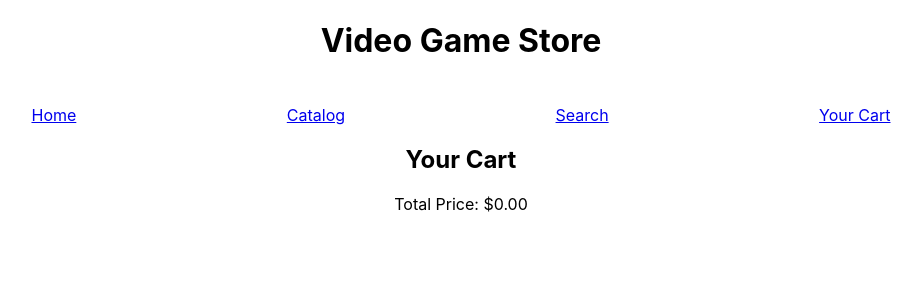
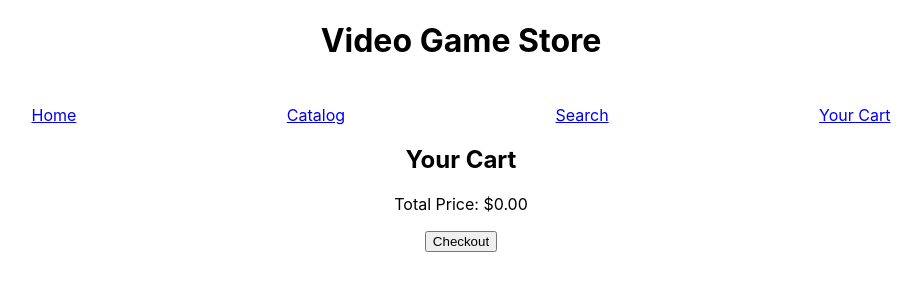
Before and after one commit to MrRamirez7297/GameVault, a React (Create React App) app in the folder videogamestore/frontend/videogame-ui/: page /your-cart in a window 1280 px wide. Shown: the top 300 px of the page, without its empty margins (179-1101 px from the left). Built offline with nearby package versions, Linux system fonts and the light colour scheme.

Commit message:
checkout tweaks

```diff
--- a/videogamestore/frontend/videogame-ui/src/Cart.js
+++ b/videogamestore/frontend/videogame-ui/src/Cart.js
@@ -2,13 +2,17 @@ import React from 'react';
 import { useCart } from './CartContext';
 
 function Cart() {
-    const { cartItems, removeFromCart } = useCart();
+    const { cartItems, removeFromCart, clearCart } = useCart();
 
     // Calculate the total price of items in the cart
     const totalPrice = cartItems.reduce((total, item) => total + item.price, 0);
 
     const handleRemoveFromCart = (itemId) => {
         removeFromCart(itemId);
+    };
+
+    const handleClearCart = () => {
+        clearCart();
     };
 
     return (
@@ -23,11 +27,11 @@ function Cart() {
                 ))}
             </ul>
             <p>Total Price: ${totalPrice.toFixed(2)}</p>
-            <p>{cartItems.map((item) => (
-                    <p key={item.id}>
-                        <button onClick={() => { handleRemoveFromCart(item.id); alert('Thanks for your purchase!\n\nHere\'s your download code:\n\nXXXX-XXXX-XXXX'); }}>Checkout</button></p>))}</p>
+            <p><button onClick={() => { handleClearCart(); alert('Thanks for your purchase!\n\nHere\'s your download code:\n\nXXXX-XXXX-XXXX'); }}>Checkout</button></p>
         </div>
     );
+
+
 }
 
 export default Cart;
--- a/videogamestore/frontend/videogame-ui/src/CartContext.js
+++ b/videogamestore/frontend/videogame-ui/src/CartContext.js
@@ -28,6 +28,10 @@ export function CartProvider({ children }) {
     setCartItems(updatedCart);
   };
 
+  const clearCart = () => {
+    setCartItems([]);
+  };
+
   const updateQuantity = (itemId, newQuantity) => {
     const updatedCart = cartItems.map((item) =>
       item.id === itemId ? { ...item, quantity: newQuantity } : item
@@ -36,7 +40,7 @@ export function CartProvider({ children }) {
   };
 
   return (
-    <CartContext.Provider value={{ cartItems, addToCart, removeFromCart, updateQuantity }}>
+    <CartContext.Provider value={{ cartItems, addToCart, removeFromCart, clearCart, updateQuantity }}>
       {children}
     </CartContext.Provider>
   );
--- a/videogamestore/frontend/videogame-ui/src/GameDetails.js
+++ b/videogamestore/frontend/videogame-ui/src/GameDetails.js
@@ -20,6 +20,8 @@ function GameDetails() {
 
     fetchGameDetails();
   }, [id]);
+
+
 
   const addToCartHandler = () => {
     // Check if a game is loaded and add it to the cart
@@ -50,7 +52,8 @@ function GameDetails() {
           <p>{game.description}</p>
 
           <div class="game-detail-buttons">
-            <button>Buy Now</button>
+            <button onClick={() => { alert('Thanks for your purchase!\n\nHere\'s your download code:\n\nXXXX-XXXX-XXXX'); }}>Buy Now</button>
+            &nbsp;&nbsp;&nbsp;
             <button onClick={addToCartHandler}>Add to cart</button>
           </div>
 
```
